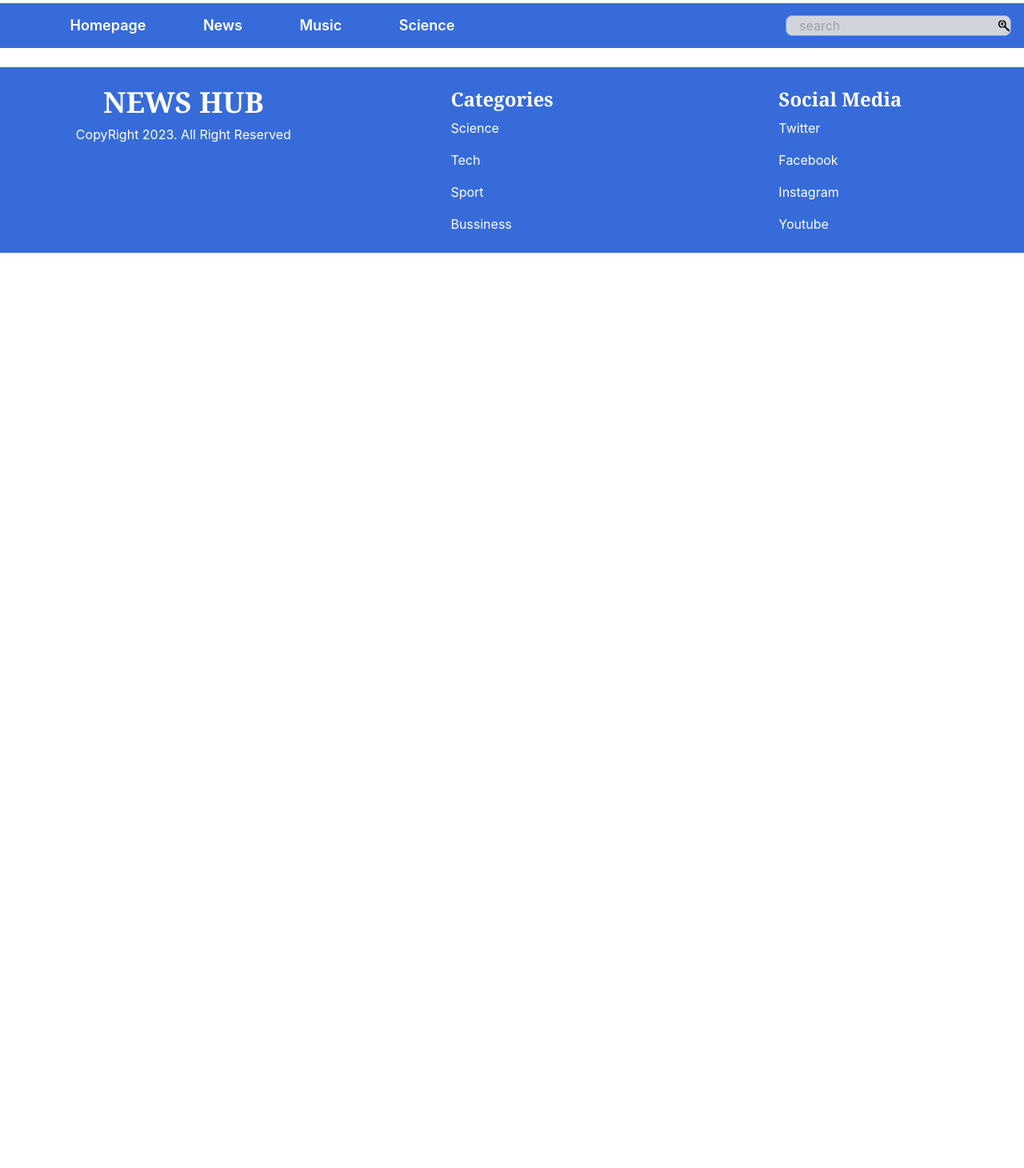
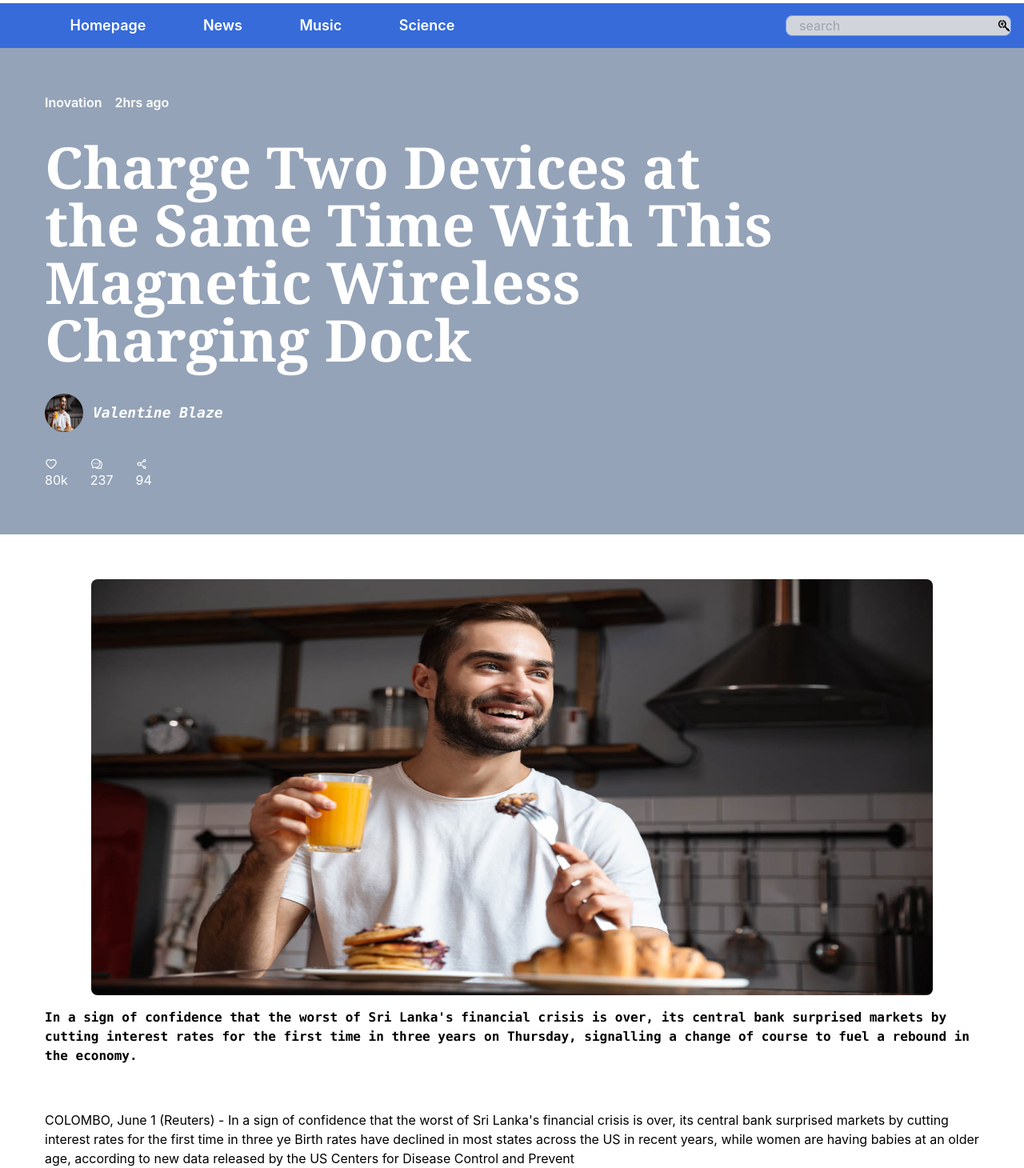
Before and after one commit to V-Blaze/news-hub, a React (Create React App) app: page /details in a window 1280 px wide. Shown: the part 32-1492 px from the top of the page at 80% size. Before the commit the page ends 800 px from the top, so only its background shows below. Built offline with nearby package versions, Linux system fonts and the light colour scheme.

Commit message:
Add and style the Details page

```diff
--- a/src/App.js
+++ b/src/App.js
@@ -2,7 +2,7 @@ import { Routes, Route } from 'react-router-dom';
 
 // Pages
 import {
-  Home,
+  Home, Details,
 } from './pages';
 
 // Components
@@ -19,6 +19,7 @@ function App() {
         <>
           <Routes>
             <Route path="/" element={<Home />} />
+            <Route path="/details" element={<Details />} />
           </Routes>
         </>
       </main>
--- a/src/components/Navbar.js
+++ b/src/components/Navbar.js
@@ -38,7 +38,7 @@ const Navbar = () => (
         <input
           type="text"
           placeholder="search"
-          className=" bg-transparent focus:outline-none pl-4"
+          className=" bg-transparent focus:bg-white focus:rounded-lg focus:outline-none pl-4"
         />
         <FaSearchengin className="hover:cursor-pointer" />
       </div>
--- a/src/pages/Details.js
+++ b/src/pages/Details.js
@@ -1,7 +1,74 @@
 import React from 'react';
 
+// ICONS
+import {
+  AiOutlineHeart, AiOutlineComment, AiOutlineShareAlt,
+} from 'react-icons/ai';
+
+// Assets
+import { heroIMG } from '../assets/images';
+
 const Details = () => (
-  <div>Details</div>
+  <>
+    <section className="w-full p-14 bg-slate-400 ">
+      <div className="flex flex-col gap-8 text-white">
+        <div className="text-white font-semibold flex gap-4">
+          <span>Inovation</span>
+          <span>2hrs ago</span>
+        </div>
+        <div className=" w-full">
+          <h1 className="font-semibold font-serif text-3xl md:text-7xl w-[95%] md:w-[80%]">
+            Charge Two Devices at the Same Time With This Magnetic Wireless Charging Dock
+          </h1>
+        </div>
+        <div className="flex gap-3 items-center">
+          <img src={heroIMG} alt="author" className="h-[48px] w-[48px] rounded-full" />
+          <span className="font-mono font-semibold italic text-lg"> Valentine Blaze</span>
+        </div>
+        <div className="flex gap-7">
+          <span>
+            <AiOutlineHeart />
+            80k
+          </span>
+          <span>
+            <AiOutlineComment />
+            237
+          </span>
+          <span>
+            <AiOutlineShareAlt />
+            94
+          </span>
+        </div>
+      </div>
+    </section>
+    <section className="w-full p-14">
+      <div className="flex flex-col items-center gap-4">
+        <img src={heroIMG} alt="news" className="w-[90%] md:h-[520px] rounded-lg" />
+        <h4 className="font-semibold font-mono ">
+          In a sign of confidence that the worst of Sri Lanka&apos;s financial crisis is over,
+          its central bank surprised markets by
+          cutting interest rates for the first time in three years on Thursday,
+          signalling a change of course to fuel a rebound in the economy.
+        </h4>
+        <br />
+        <p>
+          COLOMBO, June 1 (Reuters) - In a sign of confidence that the worst
+          of Sri Lanka&apos;s financial crisis is over, its central bank surprised markets by
+          cutting interest rates for the first time in three ye
+          Birth rates have declined in most states across the US in recent years,
+          while women are having babies at
+          an older age, according to new data released by the US Centers for Disease
+          Control and Prevent
+        </p>
+      </div>
+      <button
+        type="button"
+        className="bg-[#366BD9] px-6 py-3 text-white rounded-lg hover:bg-opacity-[80%] mt-9 "
+      >
+        News Source
+      </button>
+    </section>
+  </>
 );
 
 export default Details;
```
